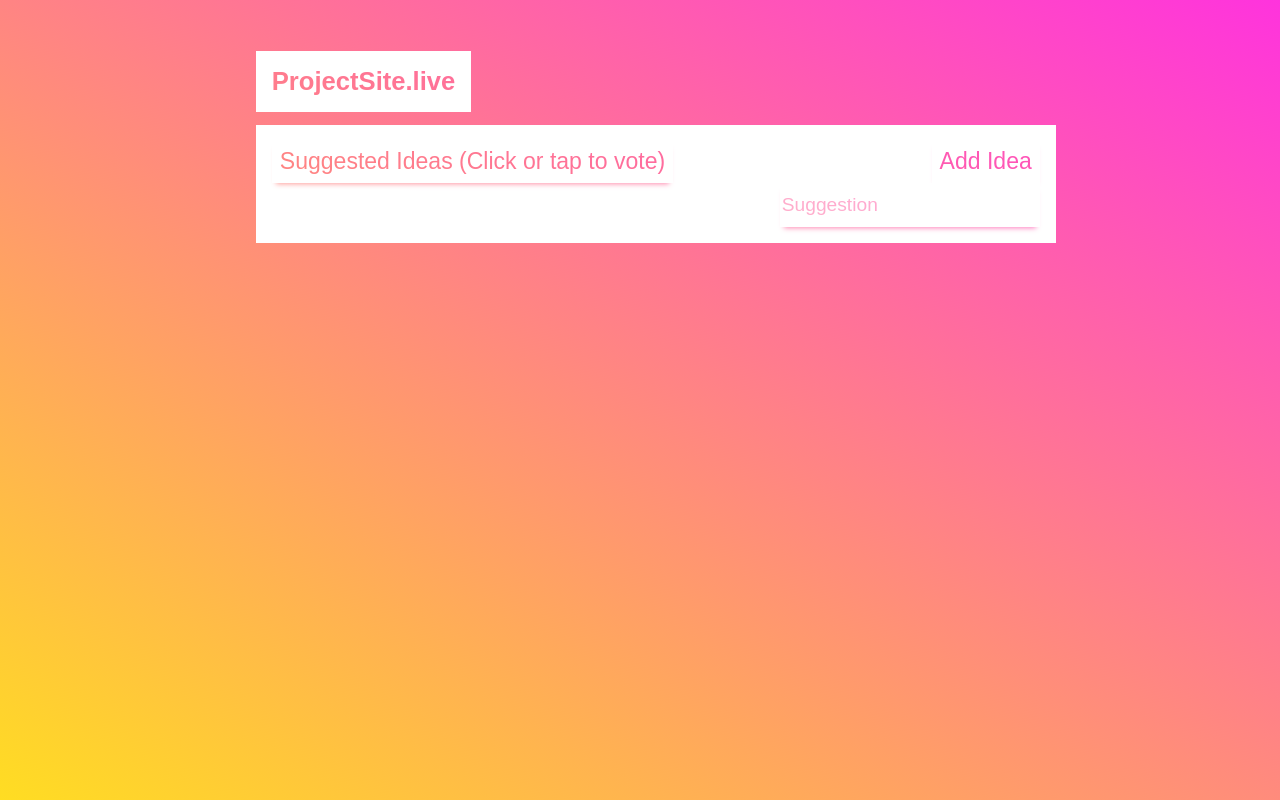
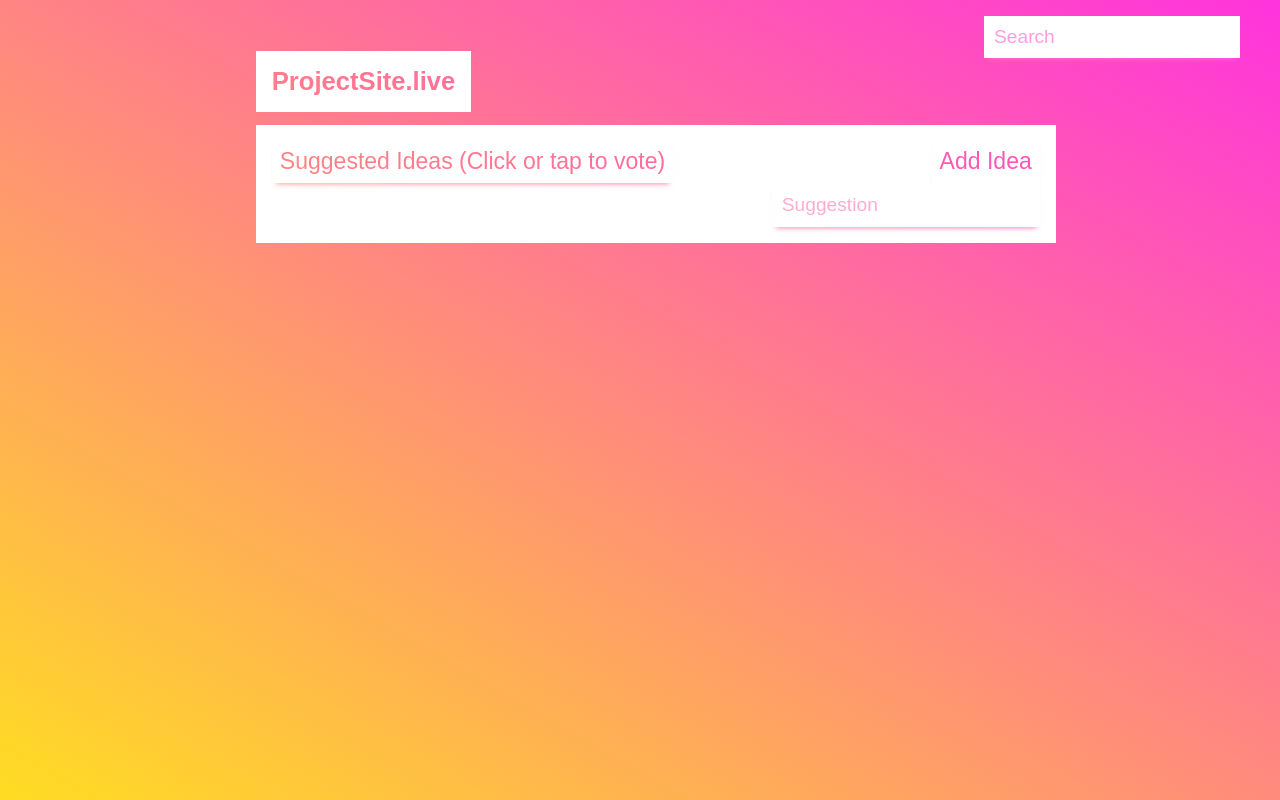
Before and after one commit to AluminumChassis/projectsite.live, a plain HTML site: page index.html in a window 1280 px wide. Both pictures are taken after a click on the element "Add Idea". Drawn offline with Linux system fonts and the light colour scheme; no server answers.

Commit message:
Elastic Search

```diff
--- a/css/style.css
+++ b/css/style.css
@@ -106,9 +106,43 @@ h1,h6{
 	border: none;
 	width: 20vw;
 
+	padding-left: 10px;
 	font-size: 1.5vw;
 	box-shadow: 0px 5px 5px -4px #333;
 	height: calc(2vh + 2vw);
+}
+#search {
+
+	margin-bottom: 1vh;
+	padding-left: 10px;
+	float: left;
+	position: relative;
+	outline: none;
+	border: none;
+	width: 20vw;
+	font-size: 1.5vw;
+    box-sizing: border-box;
+	box-shadow: 0px 5px 5px -4px #333;
+	height: calc(2vh + 2vw);
+}
+.result {
+	color: black;
+	font-size: 1.5vw;
+	position: relative;
+	background-color: white;
+	text-decoration: none;
+	width: 20vw;
+}
+#searchBar {
+
+	padding-left: 10px;
+	position: fixed;
+	outline: none;
+	border: none;
+	width: 20vw;
+	overflow-x: hidden;
+	right: 5vh;
+	top: 2vh;
 }
 hr {
 	float: right;
--- a/index.html
+++ b/index.html
@@ -20,9 +20,12 @@
   <body>
     <div id="title">ProjectSite.live</div>
     <div id="content">
+      <div id="searchBar">
+        <input id="search" placeholder="Search" maxlength="100" autocomplete="off" onkeydown="searchProjects()">
+      </div>
     	<div class="clickable">Suggested Ideas (Click or tap to vote)</div>
     	<div class="clickable right" onclick="submit()" >Add Idea</div>
-      <input id="suggestion" placeholder="Suggestion" maxlength="100">
+      <input id="suggestion" placeholder="Suggestion" maxlength="100" autocomplete="off">
 
       <div id="suggestions" style="margin-top: 4vh">
         <div class="clickable bar">Loading...</div>
--- a/js/script.js
+++ b/js/script.js
@@ -1,11 +1,16 @@
 const url = "http://projectsiteback-env.d8mzdpwcvn.us-east-2.elasticbeanstalk.com/"
-const Http = new XMLHttpRequest();
-Http.open("GET", url);
-Http.send();
+const searchURL = "https://search-resorch-vwcs6cz6izfgw6tb6nwoz4grly.us-east-2.es.amazonaws.com/main/_search?q="
+const site = "projectsite.live/"
+const post = new XMLHttpRequest();
+const lookup = new XMLHttpRequest();
+post.open("GET", url);
+post.send();
 var e
+var search = true
 suggestions = document.getElementById('suggestions')
 suggestion = document.getElementById('suggestion')
-Http.onreadystatechange = function() {
+s = document.getElementById('search')
+post.onreadystatechange = function() {
 	suggestions.innerHTML = ""
 	e=this.responseText.split(",")
 	e.pop()
@@ -17,9 +22,37 @@ Http.onreadystatechange = function() {
 		document.getElementById("suggestions").appendChild(d)
 	}
 }
+lookup.onreadystatechange = function() {
+	results = document.getElementsByClassName("clickable bar result")
+	e=JSON.parse(this.responseText)
+	h = e.hits.hits
+	for (var i = results.length - 1; i >= 0; i--) {
+		results[i].parentNode.removeChild(results[i])
+	}
+	for (var i in h) {
+		a = document.createElement("a");
+		a.href = site + h[i]._source.Id
+		a.innerText = h[i]._source.ProjectName
+		a.className = "clickable bar result"
+		document.getElementById("searchBar").appendChild(a)
+	}
+}
 function submit(){
-	Http.open("POST", url);
-	Http.send(suggestion.value);
+	post.open("POST", url);
+	post.send(suggestion.value);
 	suggestion.value = ""
+}
+function searchProjects(){
+	search = false
+	setTimeout(
+		function(){
+			if(!search) {
+				lookup.open("GET", searchURL + s.value);
+				console.log(searchURL + s.value)
+				lookup.send()
+			}
+			search = true
+		}
+	,200)
 
 }
```
